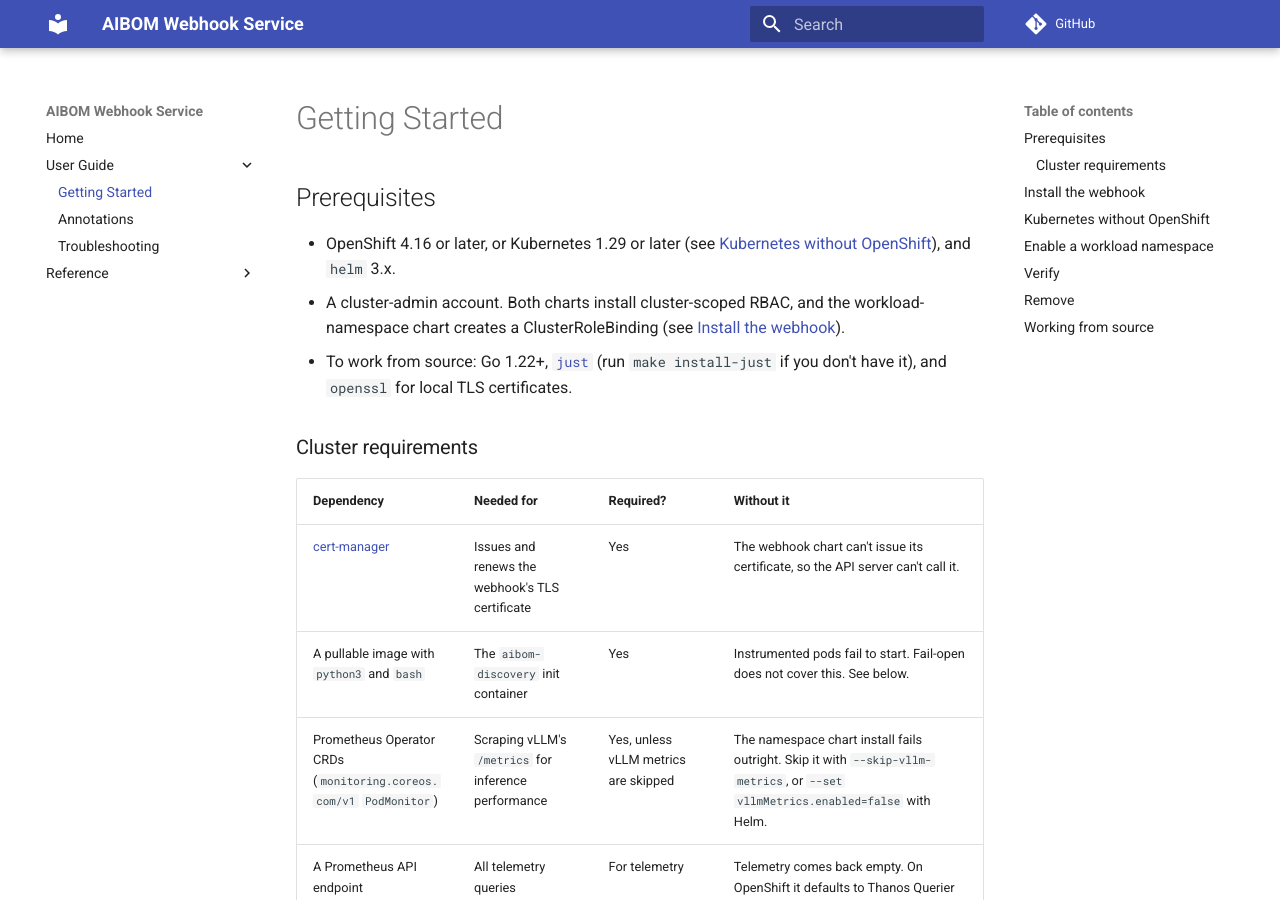
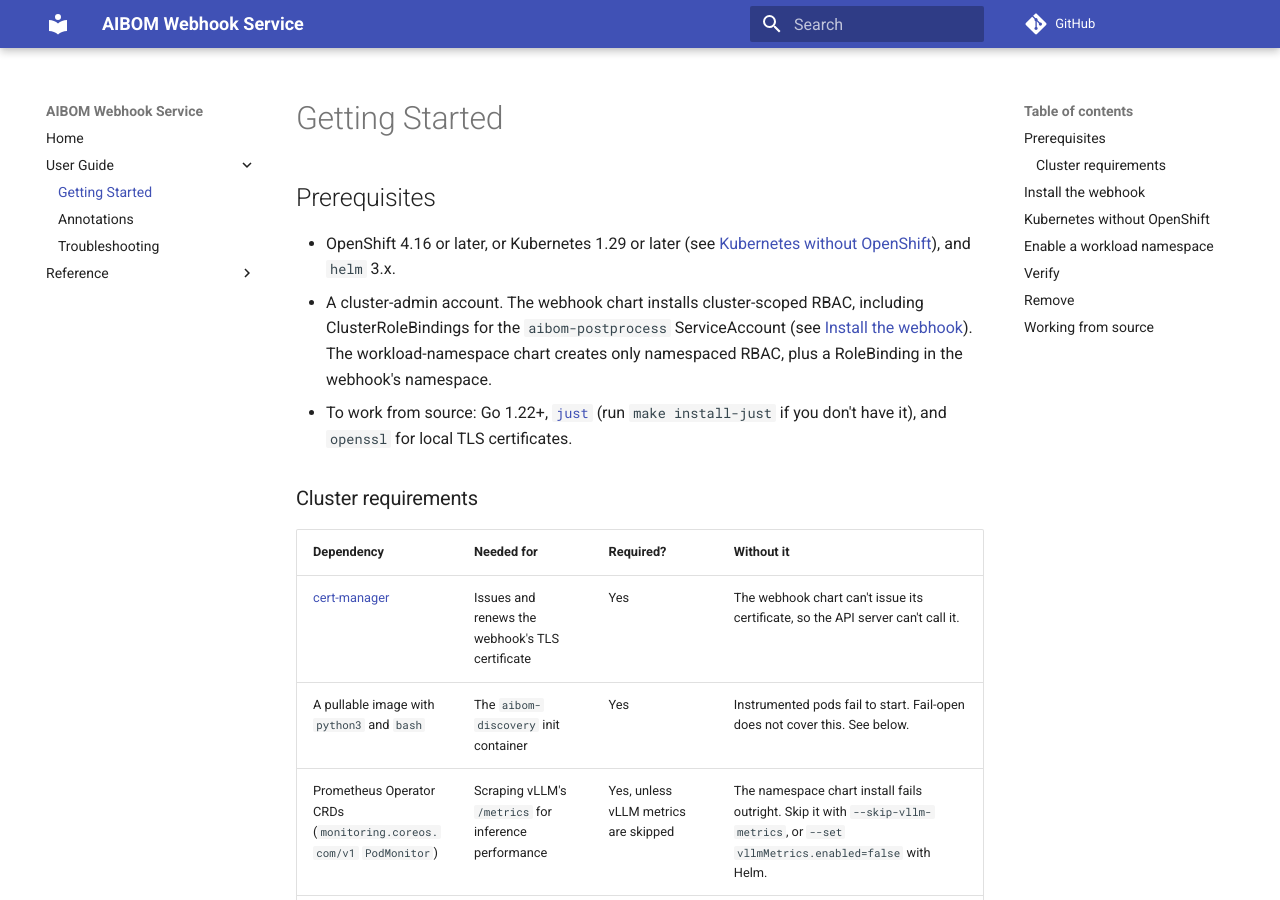
Before and after one commit to gavinsan33/aibom-webhook-service, an MkDocs documentation site: the page built from docs/user-guide/getting-started.md, in a window 1280 px wide and 900 px high. Built offline with MkDocs 1.6.1 and Material for MkDocs 9.7.7, drawn with Linux system fonts in a browser that asks for light colours; comment, search, counter and statistics services are not loaded.

Commit message:
Fix the cluster-admin requirement to match where the bindings live

```diff
--- a/docs/user-guide/getting-started.md
+++ b/docs/user-guide/getting-started.md
@@ -3,7 +3,7 @@
 ## Prerequisites
 
 - OpenShift 4.16 or later, or Kubernetes 1.29 or later (see [Kubernetes without OpenShift](#kubernetes-without-openshift)), and `helm` 3.x.
-- A cluster-admin account. Both charts install cluster-scoped RBAC, and the workload-namespace chart creates a ClusterRoleBinding (see [Install the webhook](#install-the-webhook)).
+- A cluster-admin account. The webhook chart installs cluster-scoped RBAC, including ClusterRoleBindings for the `aibom-postprocess` ServiceAccount (see [Install the webhook](#install-the-webhook)). The workload-namespace chart creates only namespaced RBAC, plus a RoleBinding in the webhook's namespace.
 - To work from source: Go 1.22+, [`just`](https://github.com/casey/just) (run `make install-just` if you don't have it), and `openssl` for local TLS certificates.
 
 ### Cluster requirements
```
